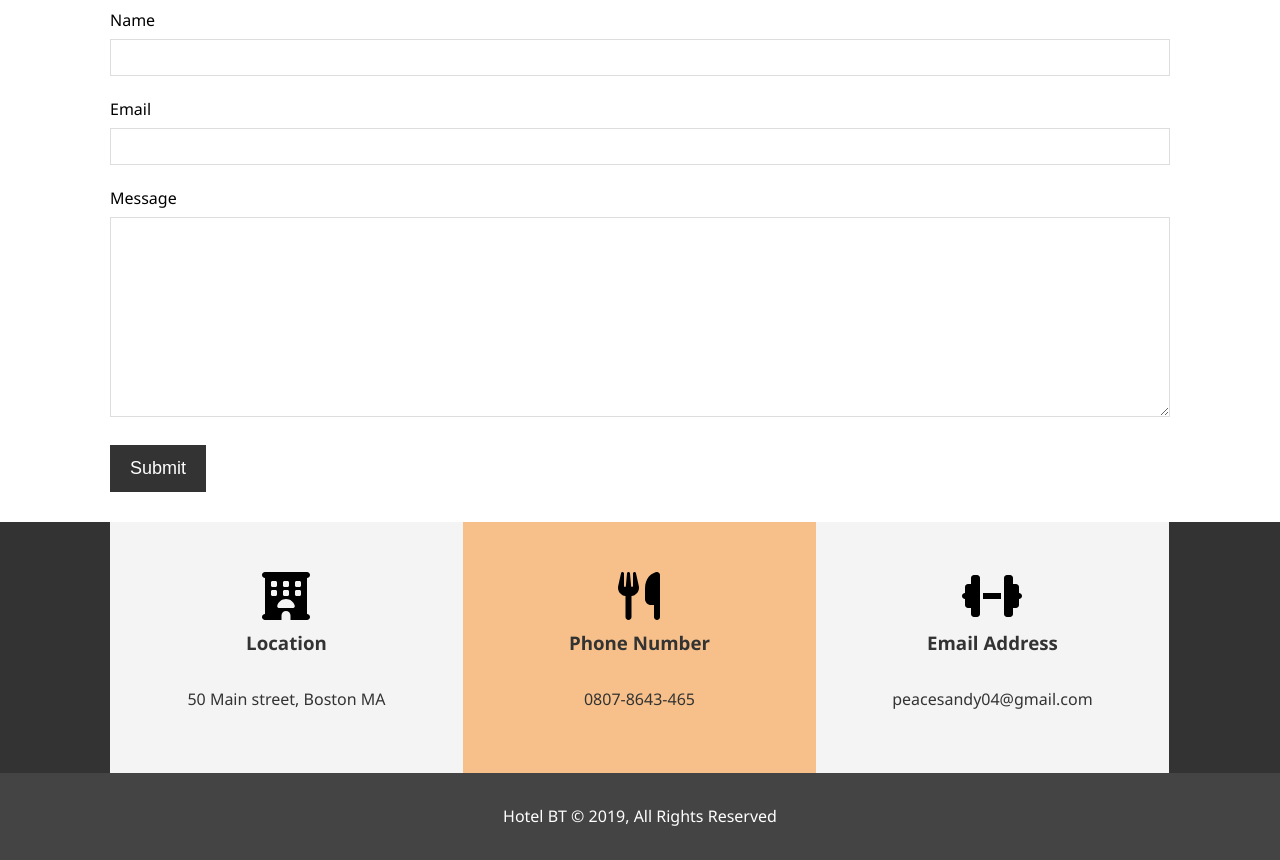
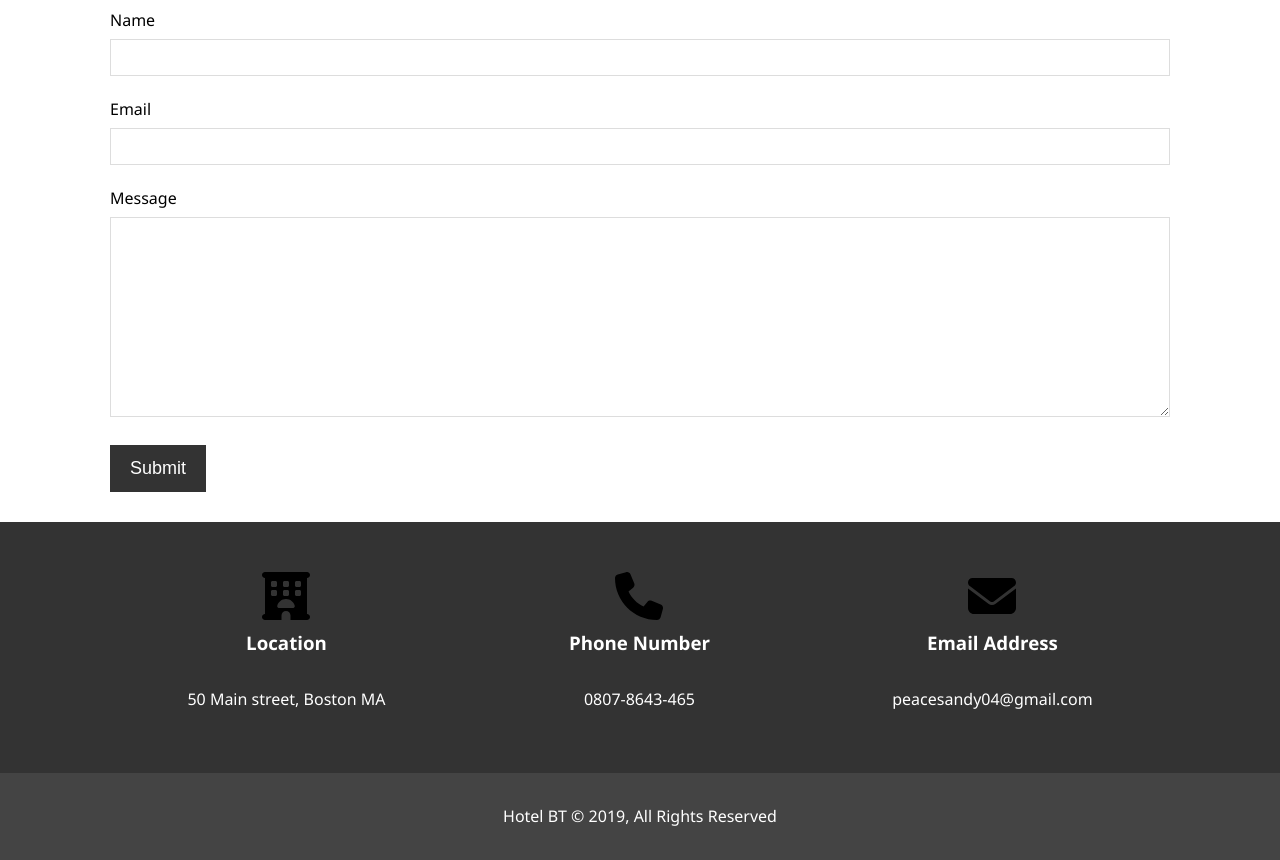
Before and after one commit to Peacesandy/Hotel-Website, a plain HTML site: page Contact.html in a window 1280 px wide. Shown: the part 185-1045 px from the top of the page. Drawn offline with Linux system fonts and the light colour scheme.

Commit message:
completed the hotel website

```diff
--- a/Contact.html
+++ b/Contact.html
@@ -47,18 +47,18 @@
 
      <section id="contact-info" class="bg-dark">
          <div class="container">
-            <div class="box bg-light" >
+            <div class="box" >
                 <svg xmlns="http://www.w3.org/2000/svg" height="3em" viewBox="0 0 512 512"><!--! Font Awesome Free 6.4.0 by @fontawesome - https://fontawesome.com License - https://fontawesome.com/license (Commercial License) Copyright 2023 Fonticons, Inc. --><path d="M0 32C0 14.3 14.3 0 32 0H480c17.7 0 32 14.3 32 32s-14.3 32-32 32V448c17.7 0 32 14.3 32 32s-14.3 32-32 32H304V464c0-26.5-21.5-48-48-48s-48 21.5-48 48v48H32c-17.7 0-32-14.3-32-32s14.3-32 32-32V64C14.3 64 0 49.7 0 32zm96 80v32c0 8.8 7.2 16 16 16h32c8.8 0 16-7.2 16-16V112c0-8.8-7.2-16-16-16H112c-8.8 0-16 7.2-16 16zM240 96c-8.8 0-16 7.2-16 16v32c0 8.8 7.2 16 16 16h32c8.8 0 16-7.2 16-16V112c0-8.8-7.2-16-16-16H240zm112 16v32c0 8.8 7.2 16 16 16h32c8.8 0 16-7.2 16-16V112c0-8.8-7.2-16-16-16H368c-8.8 0-16 7.2-16 16zM112 192c-8.8 0-16 7.2-16 16v32c0 8.8 7.2 16 16 16h32c8.8 0 16-7.2 16-16V208c0-8.8-7.2-16-16-16H112zm112 16v32c0 8.8 7.2 16 16 16h32c8.8 0 16-7.2 16-16V208c0-8.8-7.2-16-16-16H240c-8.8 0-16 7.2-16 16zm144-16c-8.8 0-16 7.2-16 16v32c0 8.8 7.2 16 16 16h32c8.8 0 16-7.2 16-16V208c0-8.8-7.2-16-16-16H368zM328 384c13.3 0 24.3-10.9 21-23.8c-10.6-41.5-48.2-72.2-93-72.2s-82.5 30.7-93 72.2c-3.3 12.8 7.8 23.8 21 23.8H328z"/></svg>
                 <h3>Location</h3>
                 <p>50 Main street, Boston MA</p>
              </div>
-             <div class="box bg-primary">
-                <svg xmlns="http://www.w3.org/2000/svg" height="3em" viewBox="0 0 448 512"><!--! Font Awesome Free 6.4.0 by @fontawesome - https://fontawesome.com License - https://fontawesome.com/license (Commercial License) Copyright 2023 Fonticons, Inc. --><path d="M416 0C400 0 288 32 288 176V288c0 35.3 28.7 64 64 64h32V480c0 17.7 14.3 32 32 32s32-14.3 32-32V352 240 32c0-17.7-14.3-32-32-32zM64 16C64 7.8 57.9 1 49.7 .1S34.2 4.6 32.4 12.5L2.1 148.8C.7 155.1 0 161.5 0 167.9c0 45.9 35.1 83.6 80 87.7V480c0 17.7 14.3 32 32 32s32-14.3 32-32V255.6c44.9-4.1 80-41.8 80-87.7c0-6.4-.7-12.8-2.1-19.1L191.6 12.5c-1.8-8-9.3-13.3-17.4-12.4S160 7.8 160 16V150.2c0 5.4-4.4 9.8-9.8 9.8c-5.1 0-9.3-3.9-9.8-9L127.9 14.6C127.2 6.3 120.3 0 112 0s-15.2 6.3-15.9 14.6L83.7 151c-.5 5.1-4.7 9-9.8 9c-5.4 0-9.8-4.4-9.8-9.8V16zm48.3 152l-.3 0-.3 0 .3-.7 .3 .7z"/></svg>
+             <div class="box">
+                <svg xmlns="http://www.w3.org/2000/svg" height="3em" viewBox="0 0 512 512"><!--! Font Awesome Free 6.4.0 by @fontawesome - https://fontawesome.com License - https://fontawesome.com/license (Commercial License) Copyright 2023 Fonticons, Inc. --><path d="M164.9 24.6c-7.7-18.6-28-28.5-47.4-23.2l-88 24C12.1 30.2 0 46 0 64C0 311.4 200.6 512 448 512c18 0 33.8-12.1 38.6-29.5l24-88c5.3-19.4-4.6-39.7-23.2-47.4l-96-40c-16.3-6.8-35.2-2.1-46.3 11.6L304.7 368C234.3 334.7 177.3 277.7 144 207.3L193.3 167c13.7-11.2 18.4-30 11.6-46.3l-40-96z"/></svg>
                 <h3>Phone Number</h3>
                 <p>0807-8643-465</p>
              </div>
-             <div class="box bg-light">
-                <svg xmlns="http://www.w3.org/2000/svg" height="3em" viewBox="0 0 640 512"><!--! Font Awesome Free 6.4.0 by @fontawesome - https://fontawesome.com License - https://fontawesome.com/license (Commercial License) Copyright 2023 Fonticons, Inc. --><path d="M96 64c0-17.7 14.3-32 32-32h32c17.7 0 32 14.3 32 32V224v64V448c0 17.7-14.3 32-32 32H128c-17.7 0-32-14.3-32-32V384H64c-17.7 0-32-14.3-32-32V288c-17.7 0-32-14.3-32-32s14.3-32 32-32V160c0-17.7 14.3-32 32-32H96V64zm448 0v64h32c17.7 0 32 14.3 32 32v64c17.7 0 32 14.3 32 32s-14.3 32-32 32v64c0 17.7-14.3 32-32 32H544v64c0 17.7-14.3 32-32 32H480c-17.7 0-32-14.3-32-32V288 224 64c0-17.7 14.3-32 32-32h32c17.7 0 32 14.3 32 32zM416 224v64H224V224H416z"/></svg>
+             <div class="box">
+                <svg xmlns="http://www.w3.org/2000/svg" height="3em" viewBox="0 0 512 512"><!--! Font Awesome Free 6.4.0 by @fontawesome - https://fontawesome.com License - https://fontawesome.com/license (Commercial License) Copyright 2023 Fonticons, Inc. --><path d="M48 64C21.5 64 0 85.5 0 112c0 15.1 7.1 29.3 19.2 38.4L236.8 313.6c11.4 8.5 27 8.5 38.4 0L492.8 150.4c12.1-9.1 19.2-23.3 19.2-38.4c0-26.5-21.5-48-48-48H48zM0 176V384c0 35.3 28.7 64 64 64H448c35.3 0 64-28.7 64-64V176L294.4 339.2c-22.8 17.1-54 17.1-76.8 0L0 176z"/></svg>
                 <h3>Email Address</h3>
                 <p>peacesandy04@gmail.com</p>
              </div>
```
